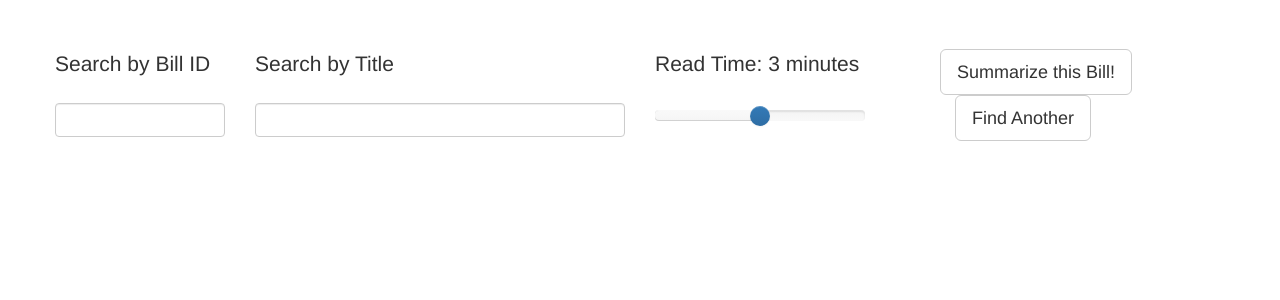
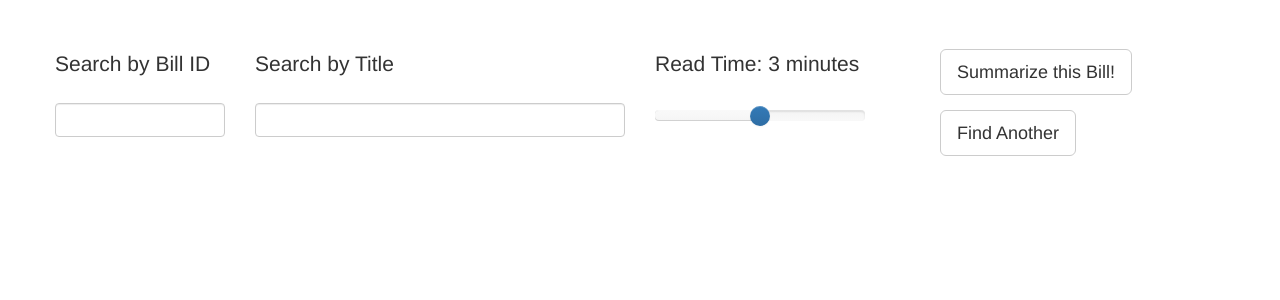
Before and after one commit to GitDavid/billuminate, a Flask app: page / in a window 1280 px wide. Shown: the part 51-351 px from the top of the page. Run offline with Flask 2, Linux system fonts and the light colour scheme; parts of the project's set-up code (start-up, migrations or seed data) failed here and were passed over; some libraries are stand-ins or nearby versions.

Commit message:
space between buttons

```diff
--- a/src/flask-site/bill_app/templates/base.html
+++ b/src/flask-site/bill_app/templates/base.html
@@ -183,6 +183,7 @@
                         </div>
 
                         <div class="col-md-3 form-group" style="align-content: center;">
+
                             <label for="reading_time" class="control-label">
                                     <span id="ex6CurrentSliderValLabel">
                                                 <p class="lead">
@@ -208,10 +209,10 @@
                                 </div>
                         </div>
                         <div class="col-md-3">
-                            <div class="row">
-                                <button type="submit" class="btn btn-default btn-lg">Summarize this Bill!</button>
+                            <div class="row align-items-start">
+                                <button type="submit" class="btn btn-default btn-lg" style="margin-bottom: 15px">Summarize this Bill!</button>
                             </div>
-                            <div>
+                            <div class="row align-items-end">
                                 <button id="clear_btn" class="btn btn-default btn-lg">Find Another</button>
                             </div>
                         </div>
```
Lines whose indentation alone changed are shown as unchanged.
